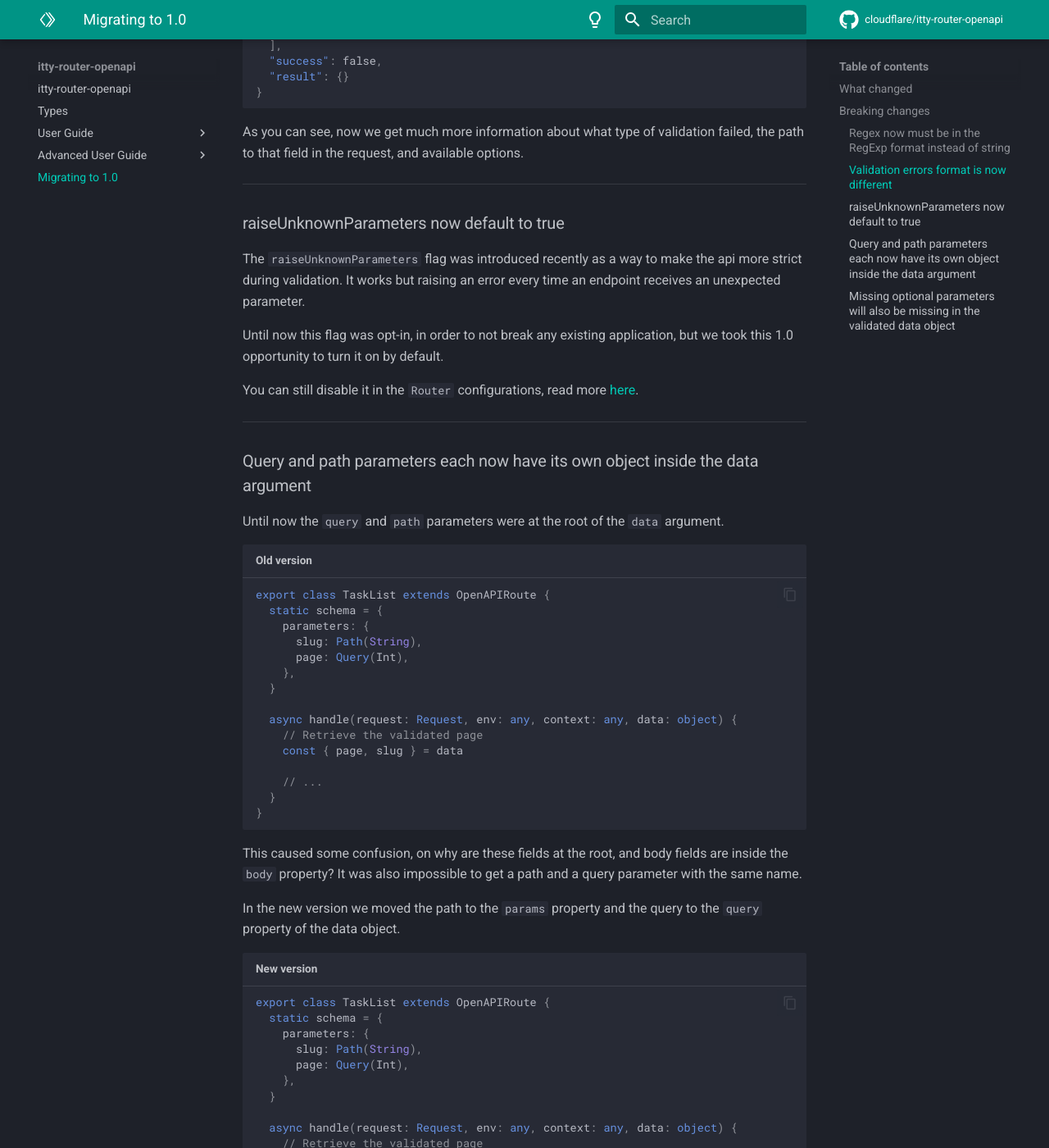
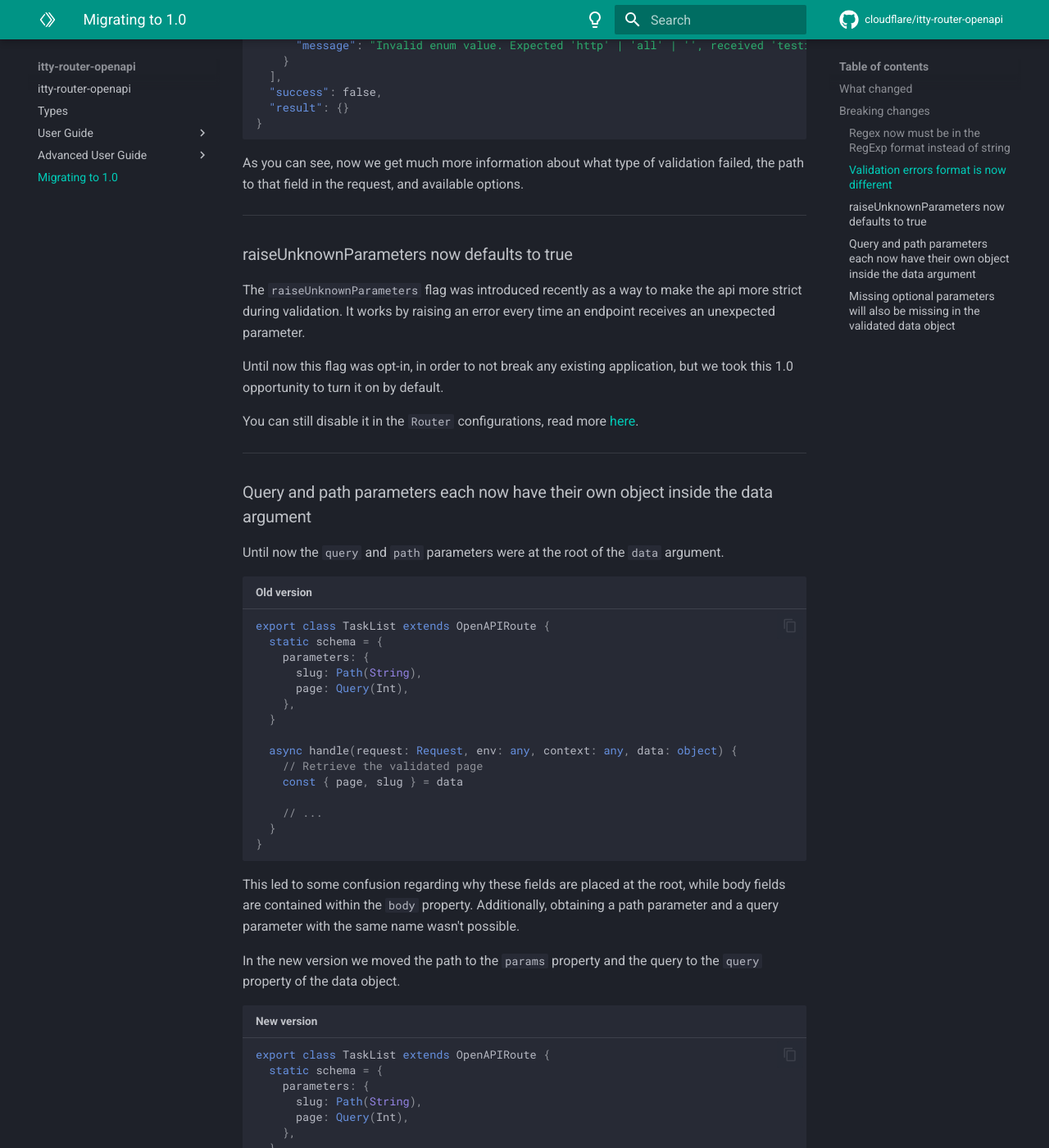
Before and after one commit to cloudflare/chanfana, an MkDocs documentation site: the page built from docs/pages/migrating-to-1.0.md, in a window 1280 px wide and 1400 px high, scrolled down 1605 px. Shown: the whole window at 82% size. Built offline with MkDocs 1.6.1 and Material for MkDocs 9.7.7, drawn with Linux system fonts in a browser that asks for light colours; comment, search, counter and statistics services are not loaded; some of the changed text lies outside the part shown.

Commit message:
Review changes

````diff
--- a/docs/pages/migrating-to-1.0.md
+++ b/docs/pages/migrating-to-1.0.md
@@ -3,7 +3,8 @@
 The 1.0 update is a big change from the previous version, mainly focusing on bringing support for
 [Zod](https://zod.dev) everywhere!
 
-There are a lot of DX improvements and small issues fixed under the hood, but everything besides the breaking changes bellow
+There are a lot of DX improvements and small issues fixed under the hood, but everything besides the breaking changes
+bellow
 should not affect your day to day operations.
 
 ## Breaking changes
@@ -17,11 +18,13 @@
 
 ```ts title="Old version"
 import { Regex } from '@cloudflare/itty-router-openapi'
+
 const param = new Regex('^[0-9a-fA-F]{8}-[0-9a-fA-F]{4}-[0-9a-fA-F]{4}-[0-9a-fA-F]{4}-[0-9a-fA-F]{12}$')
 ```
 
 ```ts title="New version"
 import { Regex } from '@cloudflare/itty-router-openapi'
+
 const param = new Regex(/^[0-9a-fA-F]{8}-[0-9a-fA-F]{4}-[0-9a-fA-F]{4}-[0-9a-fA-F]{4}-[0-9a-fA-F]{12}$/)
 ```
 
@@ -74,10 +77,10 @@
 
 ---
 
-### raiseUnknownParameters now default to true
+### raiseUnknownParameters now defaults to true
 
 The `raiseUnknownParameters` flag was introduced recently as a way to make the api more strict during validation.
-It works but raising an error every time an endpoint receives an unexpected parameter.
+It works by raising an error every time an endpoint receives an unexpected parameter.
 
 Until now this flag was opt-in, in order to not break any existing application, but we took this
 1.0 opportunity to turn it on by default.
@@ -86,7 +89,7 @@
 
 ---
 
-### Query and path parameters each now have its own object inside the data argument
+### Query and path parameters each now have their own object inside the data argument
 
 Until now the `query` and `path` parameters were at the root of the `data` argument.
 
@@ -109,12 +112,12 @@
 }
 ```
 
-This caused some confusion, on why are these fields at the root, and body fields are inside the `body` property?
-It was also impossible to get a path and a query parameter with the same name.
+This led to some confusion regarding why these fields are placed at the root, while body fields are contained
+within the `body` property.
+Additionally, obtaining a path parameter and a query parameter with the same name wasn't possible.
 
 In the new version we moved the path to the `params` property and the query to the `query` property
 of the data object.
-
 
 ```ts title="New version""
 export class TaskList extends OpenAPIRoute {
@@ -142,8 +145,8 @@
 Previously, when a parameter was optional, and you didn't sent it in the request, it would always be
 set to `null` in the data object.
 
-This was a problem to differentiate when a parameter was optional, but you actually sent it with a value of
-`null`.
+This posed an issue in distinguishing cases where a parameter was meant to be optional but was actually sent with a
+value of `null`.
 
 In the new version, optional parameters that are not sent will be left undefined, so now you **need to check**
 the parameter is defined before using it.
````
